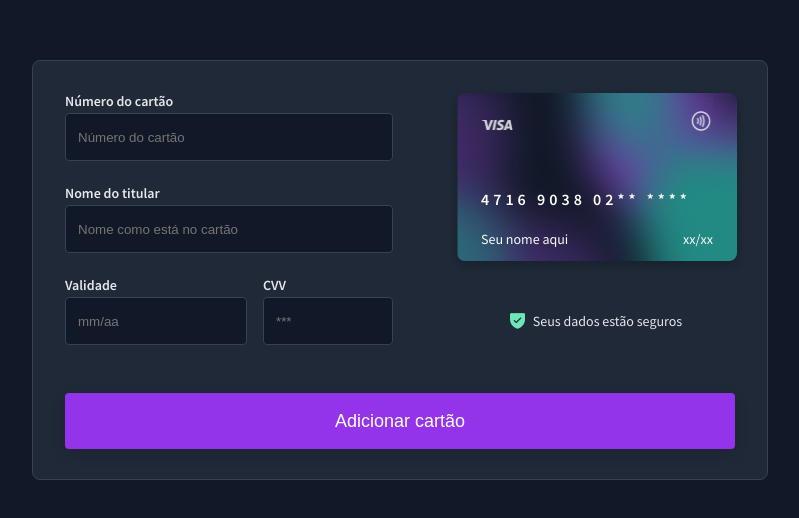
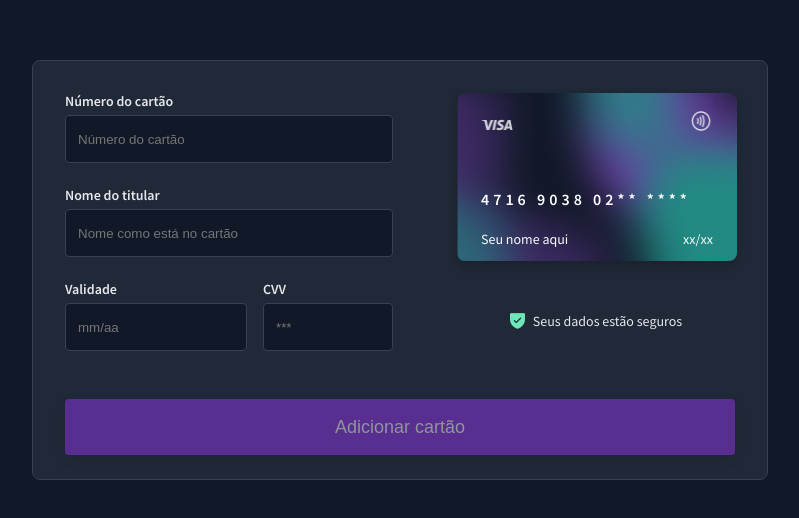
Before and after one commit to pablokaliel/boracodar-13, a React (Create React App) app: page / in a window 1280 px wide. Shown: the part 130-648 px from the top of the page, without its empty margins (240-1039 px from the left). Built offline with nearby package versions, Linux system fonts and the light colour scheme.

Commit message:
confg design disabled and isnotdisabled

```diff
--- a/src/pages/index.js
+++ b/src/pages/index.js
@@ -30,53 +30,111 @@ import security from "../assets/security.png";
 import payment from "../assets/payment.png";
 
 function Home() {
-
-  const [name,setName]= useState("")
-  const [number,setNumber]= useState("")
-  const [validate,setValidate]= useState("")
-  const [code,setCode]= useState("")
+  const [name, setName] = useState("");
+  const [number, setNumber] = useState("");
+  const [validate, setValidate] = useState("");
+  const [code, setCode] = useState("");
+  const [disabled, setDisabled] = useState(true);
 
   const handleChangeName = (event) => {
     setName(event.target.value);
+    validateInputs();
   };
 
   const handleChangeNumber = (event) => {
     setNumber(event.target.value);
+    validateInputs();
   };
 
   const handleChangeValidate = (event) => {
     setValidate(event.target.value);
+    validateInputs();
   };
 
   const handleChangeCode = (event) => {
     setCode(event.target.value);
+    validateInputs();
   };
+
+  function validateInputs() {
+    if (name !== "" && number !== "" && validate !== "" && code !== "") {
+      setDisabled(false);
+    } else {
+      setDisabled(true);
+    }
+  }
+
+  function onSubmit(userData) {
+    console.log(userData);
+  }
+
+  function onSubmitButton() {
+    if (number == "" || name === "" || code == "" || validate === "") {
+      return alert("preencha todos os dados para compeltar o cadastro");
+    } else {
+      return alert(
+        `Olá ${name}, o Cartão com validade do dia ${validate} foi regristado com sucesso!`
+      );
+    }
+  }
 
   return (
     <Container>
       <SwapperContainer>
-
-        <Swapper>
+        <Swapper onSubmit={onSubmit}>
           <DivInfo>
             <DivNumberCard>
               <label htmlFor="number">Número do cartão</label>
-              <InputCard placeholder="Número do cartão" mask="9999 9999 9999 9999" id="number" name="number" value={number} onChange={handleChangeNumber}  disableUnderline/>
+              <InputCard
+                placeholder="Número do cartão"
+                mask="9999 9999 9999 9999"
+                id="number"
+                name="number"
+                value={number}
+                onChange={handleChangeNumber}
+                disableUnderline
+              />
             </DivNumberCard>
 
             <DivNick>
               <label htmlFor="name">Nome do titular</label>
-              <InputCard  placeholder="Nome como está no cartão" id="name" name="name" type="text" value={name} onChange={handleChangeName} maxLength={20} disableUnderline/>
+              <InputCard
+                placeholder="Nome como está no cartão"
+                id="name"
+                name="name"
+                type="text"
+                value={name}
+                onChange={handleChangeName}
+                maxLength={20}
+                disableUnderline
+              />
             </DivNick>
 
             <DivTwoInputs>
               <DivValidate>
                 <label htmlFor="validate">Validade</label>
-                <InputValitade placeholder="mm/aa" mask="99/99" id="validate" name="validate" value={validate} onChange={handleChangeValidate} disableUnderline/>
+                <InputValitade
+                  placeholder="mm/aa"
+                  mask="99/99"
+                  id="validate"
+                  name="validate"
+                  value={validate}
+                  onChange={handleChangeValidate}
+                  disableUnderline
+                />
               </DivValidate>
 
               <DivCVV>
                 <label htmlFor="code">CVV</label>
-                <InputCVV placeholder="***" mask="999" id="code" name="code" value={code} onChange={handleChangeCode} disableUnderline/>
+                <InputCVV
+                  placeholder="***"
+                  mask="999"
+                  id="code"
+                  name="code"
+                  value={code}
+                  onChange={handleChangeCode}
+                  disableUnderline
+                />
               </DivCVV>
             </DivTwoInputs>
           </DivInfo>
@@ -89,7 +147,9 @@ function Home() {
               </DivVisa>
 
               <DivNumbers>
-              <span>{number === "" ? <span>4716 9038 02** ****</span> : number} </span>
+                <span>
+                  {number === "" ? <span>4716 9038 02** ****</span> : number}{" "}
+                </span>
               </DivNumbers>
 
               <DivNickAndValidate>
@@ -101,7 +161,9 @@ function Home() {
             <CardBack>
               <Div />
               <DivCVVBack>
-                <DivNumberCVV><span>{code === "" ? <span>***</span> : code} </span></DivNumberCVV>
+                <DivNumberCVV>
+                  <span>{code === "" ? <span>***</span> : code} </span>
+                </DivNumberCVV>
                 <p>CVV</p>
               </DivCVVBack>
             </CardBack>
@@ -111,9 +173,15 @@ function Home() {
               <span>Seus dados estão seguros</span>
             </DivSecurityInfo>
           </DivCard>
-
         </Swapper>
-        <button>Adicionar cartão</button>
+        <button
+          className={disabled ? "isdisabled" : "isnotdisabled"}
+          disabled={disabled}
+          type="submit"
+          onClick={() => onSubmitButton()}
+        >
+          Adicionar cartão
+        </button>
       </SwapperContainer>
     </Container>
   );
--- a/src/pages/styles.js
+++ b/src/pages/styles.js
@@ -22,9 +22,20 @@ export const SwapperContainer = styled.div`
   border-radius: 8px;
 
   @media (max-width: 780px) {
-   width: 100%;
-   height: 100%;
-   padding: 32px 32px;
+    width: 100%;
+    height: 100%;
+    padding: 32px 32px;
+  }
+
+  .isdisabled {
+    opacity: 0.5;
+    :hover{
+      background:#9333ea;
+    }
+  }
+
+  .isnotdisabled {
+    opacity: 1;
   }
 
   button {
@@ -39,8 +50,8 @@ export const SwapperContainer = styled.div`
     font-size: 18px;
 
     transition: all 0.3s;
-    :hover{
-      background: #A855F7;
+    :hover {
+      background: #a855f7;
     }
   }
 `;
@@ -52,13 +63,13 @@ export const DivInfo = styled.div`
   margin-right: 64px;
 
   @media (max-width: 780px) {
-    width:100%;
-    margin-right:0px;
-    margin-top:215px;
+    width: 100%;
+    margin-right: 0px;
+    margin-top: 215px;
   }
 `;
 
-export const Swapper = styled.div`
+export const Swapper = styled.form`
   display: flex;
 
   @media (max-width: 780px) {
@@ -72,11 +83,15 @@ export const DivNumberCard = styled.div`
   margin-bottom: 24px;
 
   label {
-    margin-bottom: 4px;
+    margin-bottom: 6px;
     color: #e5e7eb;
     font-size: 14px;
     line-height: 16px;
     font-weight: 600;
+
+    @media (max-width: 780px) {
+      margin-bottom: 8px;
+    }
   }
 `;
 
@@ -102,11 +117,15 @@ export const DivNick = styled.div`
   margin-bottom: 24px;
 
   label {
-    margin-bottom: 4px;
+    margin-bottom: 6px;
     color: #e5e7eb;
     font-size: 14px;
     line-height: 16px;
     font-weight: 600;
+
+    @media (max-width: 780px) {
+      margin-bottom: 8px;
+    }
   }
 `;
 
@@ -120,11 +139,15 @@ export const DivValidate = styled.div`
   flex-direction: column;
 
   label {
-    margin-bottom: 4px;
+    margin-bottom: 6px;
     color: #e5e7eb;
     font-size: 14px;
     line-height: 16px;
     font-weight: 600;
+
+    @media (max-width: 780px) {
+      margin-bottom: 8px;
+    }
   }
 `;
 
@@ -149,11 +172,15 @@ export const DivCVV = styled.div`
   flex-direction: column;
 
   label {
-    margin-bottom: 4px;
+    margin-bottom: 6px;
     color: #e5e7eb;
     font-size: 14px;
     line-height: 16px;
     font-weight: 600;
+
+    @media (max-width: 780px) {
+      margin-bottom: 8px;
+    }
   }
 `;
 
@@ -187,7 +214,7 @@ export const DivCard = styled.div`
   }
 
   :hover {
-  transform: rotateY(180deg);
+    transform: rotateY(180deg);
     .info {
       transform: rotateY(-180deg);
     }
@@ -218,7 +245,7 @@ export const CardBack = styled.div`
   width: 280px;
   padding-top: 16px;
   position: absolute;
-  left: 0px;
+  /* left: 0px; */
 
   background: rgba(17, 24, 39, 0.4);
   box-shadow: 0 4px 8px 0 rgba(0, 0, 0, 0.2);
@@ -292,8 +319,8 @@ export const DivNumbers = styled.div`
   font-size: 16px;
   line-height: 16px;
 
-  text-align:justify;
-  letter-spacing:4px;
+  text-align: justify;
+  letter-spacing: 4px;
   color: #fff;
 `;
 
@@ -323,6 +350,6 @@ export const DivSecurityInfo = styled.div`
   color: #e5e7eb;
 
   @media (max-width: 780px) {
-   display:none;
+    display: none;
   }
 `;
--- a/src/styles/GlobalStyles.js
+++ b/src/styles/GlobalStyles.js
@@ -9,7 +9,7 @@
   }
 
   body{
-    font-family: 'Source Sans Pro';
+    font-family: 'Source Sans Pro', 'Gill Sans', 'Gill Sans MT', Calibri, 'Trebuchet MS', sans-serif;
     background: rgba(17, 24, 39, 1);
   }
   #root,html,body{
```
